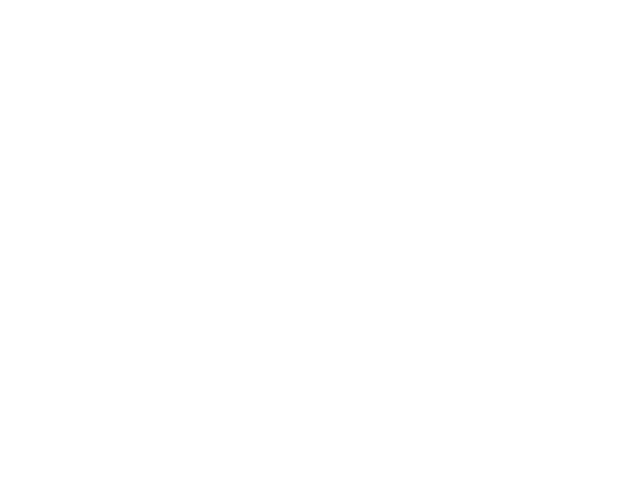
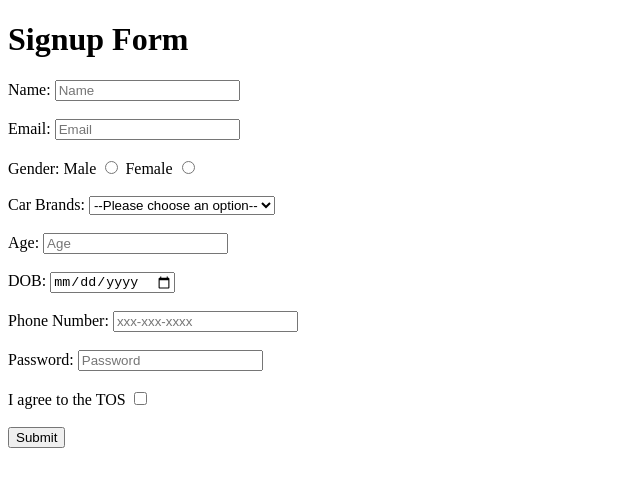
Before and after one commit to acciojob/signup-form-car-vanikrishna-dev, a website: page main.html in a window 1280 px wide. Shown: the whole page, without its empty margins (0-640 px from the left). Drawn offline with Linux system fonts and the light colour scheme.

Commit message:
created a submission

```diff
--- a/main.html
+++ b/main.html
@@ -4,6 +4,7 @@
 
 <head>
 	<link rel="stylesheet" href="styles.css">
+	<title>Signup Form</title>
 </head>
 
 <body>
@@ -11,6 +12,59 @@
     <script type="text/javascript" src="./script.js">
 </script>
 
+    <h1>Signup Form</h1>
+
+    <form method="post">
+
+        <label for="name">Name:</label>
+        <input type="text" id="name" placeholder="Name" required>
+        <br><br>
+
+        <label for="email">Email:</label>
+        <input type="email" id="email" placeholder="Email" required>
+        <br><br>
+
+        <label>Gender:</label>
+        <label for="gender_m">Male</label>
+        <input type="radio" id="gender_m" name="gender" required>
+
+        <label for="gender_f">Female</label>
+        <input type="radio" id="gender_f" name="gender" required>
+        <br><br>
+
+        <label for="cars">Car Brands:</label>
+        <select id="cars" required>
+            <option value="">--Please choose an option--</option>
+            <option value="bmw">BMW</option>
+            <option value="audi">Audi</option>
+            <option value="mercedes">Mercedes</option>
+            <option value="toyota">Toyota</option>
+        </select>
+        <br><br>
+
+        <label for="age">Age:</label>
+        <input type="number" id="age" placeholder="Age" required>
+        <br><br>
+
+        <label for="dob">DOB:</label>
+        <input type="date" id="dob" required>
+        <br><br>
+
+        <label for="tel">Phone Number:</label>
+        <input type="tel" id="tel" placeholder="xxx-xxx-xxxx">
+        <br><br>
+
+        <label for="password">Password:</label>
+        <input type="password" id="password" placeholder="Password" required>
+        <br><br>
+
+        <label for="tos">I agree to the TOS</label>
+        <input type="checkbox" id="tos" required>
+        <br><br>
+
+        <button type="submit">Submit</button>
+
+    </form>
 </body>
 
 </html>
```
